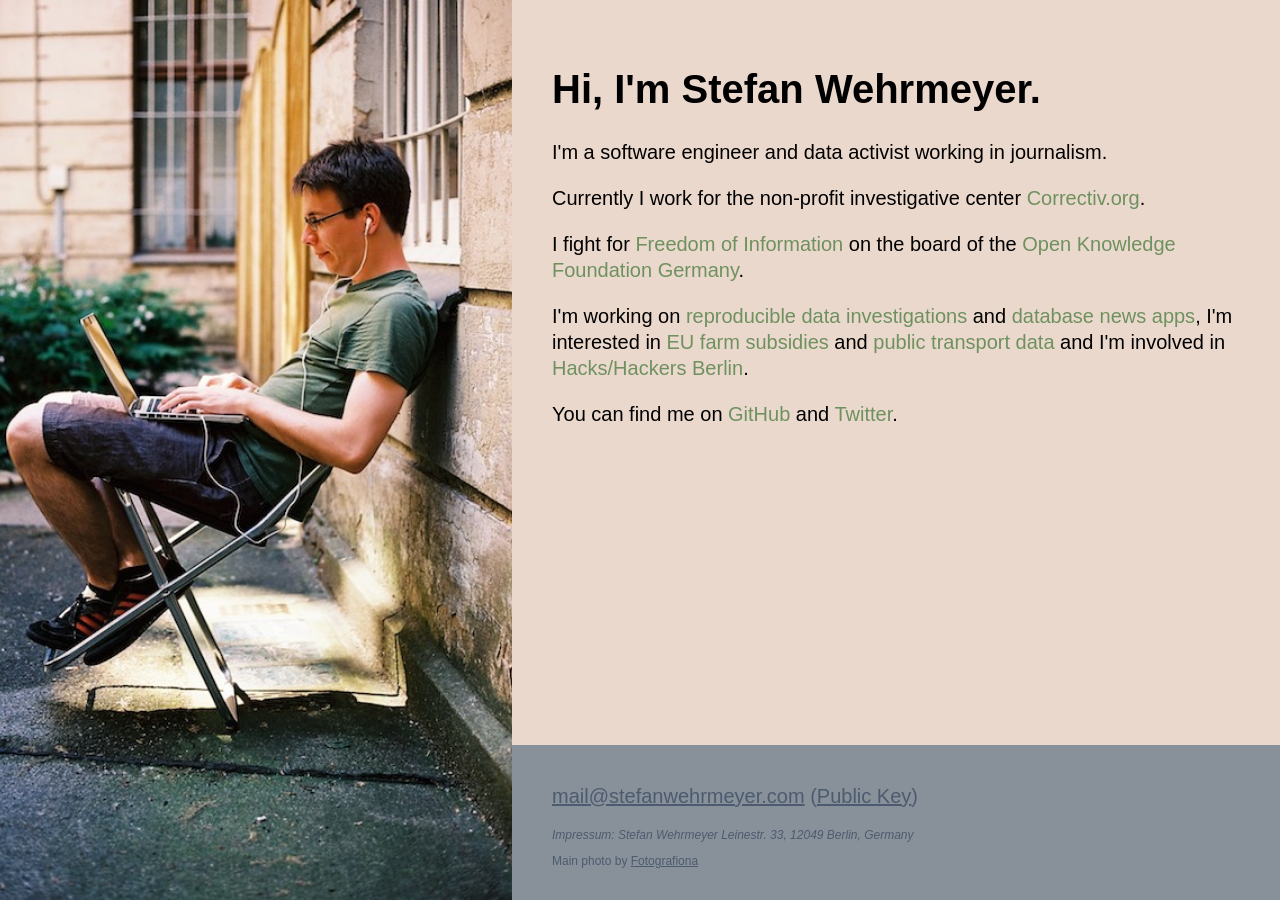
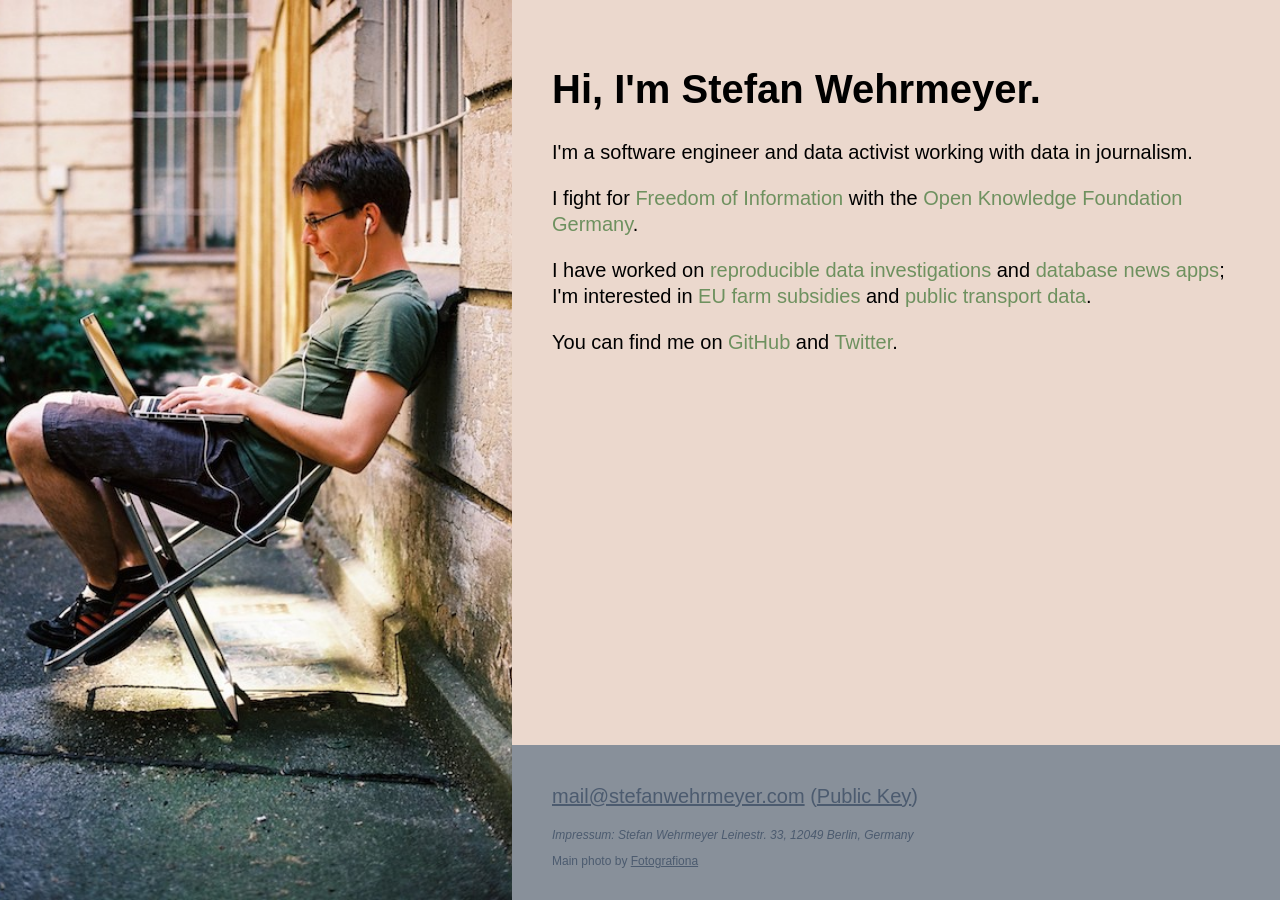
Before and after one commit to stefanw/stefanwehrmeyer.com, a Jekyll site: the page built from index.html, in a window 1280 px wide. Built offline with Jekyll 4.4.1, drawn with Linux system fonts in a browser that asks for light colours.

Commit message:
Remove job from homepage

```diff
--- a/index.html
+++ b/index.html
@@ -15,19 +15,14 @@ title: Stefan Wehrmeyer
         <h1>Hi, I'm Stefan Wehrmeyer.</h1>
       </header>
       <p>
-        I'm a software engineer and data activist working in journalism.
+        I'm a software engineer and data activist working with data in journalism.
       </p>
       <p>
-        Currently I work for the non-profit investigative center <a href="https://correctiv.org/">Correctiv.org</a>.
+        I fight for <a href="https://fragdenstaat.de/">Freedom of Information</a> with the <a href="https://www.okfn.de/">Open Knowledge Foundation Germany</a>.
       </p>
       <p>
-        I fight for <a href="https://fragdenstaat.de/">Freedom of Information</a> on the board of the <a href="https://www.okfn.de/">Open Knowledge Foundation Germany</a>.
-      </p>
-
-      <p>
-        I'm working on <a href="https://github.com/correctiv?utf8=%E2%9C%93&q=-notebook&type=&language=">reproducible data investigations</a> and <a href="https://github.com/correctiv/?utf8=%E2%9C%93&q=correctiv-">database news apps</a>,
-        I'm interested in <a href="http://farmsubsidy.openspending.org/">EU farm subsidies</a> and <a href="https://github.com/mapnificent/mapnificent">public transport data</a> and
-        I'm involved in <a href="https://www.meetup.com/Hacks-Hackers-Berlin/">Hacks/Hackers Berlin</a>.
+        I have worked on <a href="https://github.com/correctiv?utf8=%E2%9C%93&q=-notebook&type=&language=">reproducible data investigations</a> and <a href="https://github.com/correctiv/?utf8=%E2%9C%93&q=correctiv-">database news apps</a>;
+        I'm interested in <a href="http://farmsubsidy.openspending.org/">EU farm subsidies</a> and <a href="https://github.com/mapnificent/mapnificent">public transport data</a>.
       </p>
 
       <p>
```
